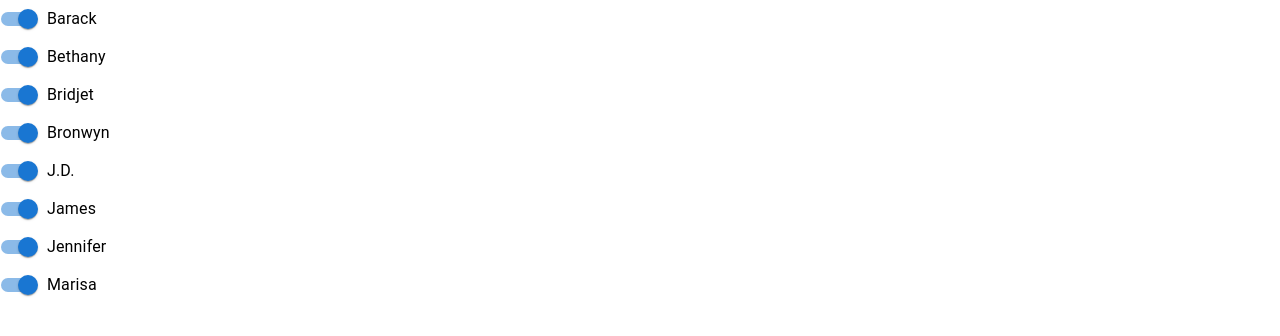
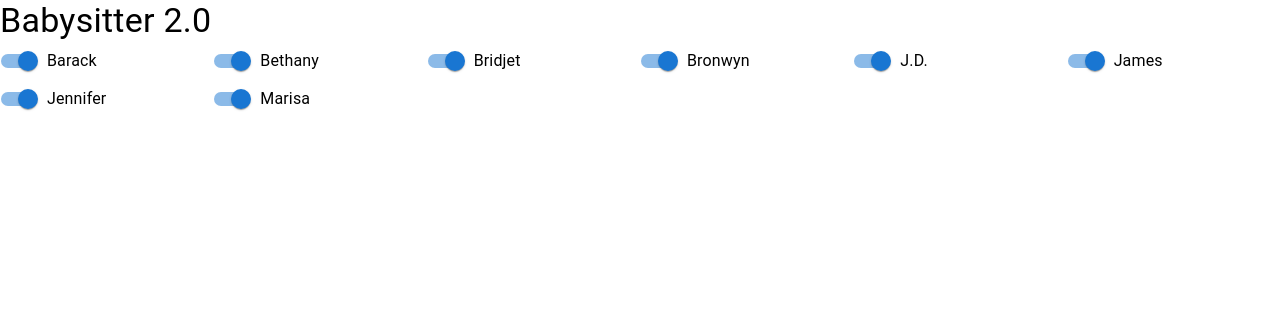
Before and after one commit to thejdlowe/brand-new-babysitter, a React (Create React App) app: page / in a window 1280 px wide. Shown: the top 336 px of the page. Built offline with nearby package versions, Linux system fonts and the light colour scheme.

Commit message:
Moving stuff around plus some styling!

```diff
--- a/public/index.html
+++ b/public/index.html
@@ -24,7 +24,7 @@
       work correctly both with client-side routing and a non-root public URL.
       Learn how to configure a non-root public URL by running `npm run build`.
     -->
-    <title>React App</title>
+    <title>Babysitter 2.0</title>
   </head>
   <body>
     <noscript>You need to enable JavaScript to run this app.</noscript>
--- a/src/components/TopSection/TopSection.tsx
+++ b/src/components/TopSection/TopSection.tsx
@@ -1,10 +1,12 @@
 import React, { FC } from "react";
 
-import { PlayerList } from "../PlayerList";
+import { PlayerList } from "./components/PlayerList";
+import { TitleBar } from "./components/TitleBar";
 
 export const TopSection: FC = () => {
 	return (
 		<>
+			<TitleBar />
 			<PlayerList />
 		</>
 	);
--- a/src/components/PlayerList/PlayerList.tsx
+++ b/src/components/TopSection/components/PlayerList/PlayerList.tsx
@@ -1,27 +1,11 @@
 import React, { FC } from "react";
-import { FormGroup, FormControlLabel, Switch } from "@mui/material";
-import { useBabySitterContext } from "../BabySitterContext";
+import { Grid, FormControlLabel, Switch } from "@mui/material";
+import { useBabySitterContext } from "../../../BabySitterContext";
 
 export const PlayerList: FC = () => {
 	const { players, updatePlayer } = useBabySitterContext();
 	const playerNames = Object.keys(players);
 	const buildPlayer = (name: string, active: boolean) => {
-		/*
-		return (
-			<>
-				<label key={name}>
-					{name}{" "}
-					<input
-						type="checkbox"
-						checked={active}
-						onChange={() => {
-							updatePlayer(name);
-						}}
-					/>
-				</label>
-			</>
-		);
-        */
 		const switcher = (
 			<Switch
 				checked={active}
@@ -30,13 +14,13 @@ export const PlayerList: FC = () => {
 				}}
 			/>
 		);
-		return <FormControlLabel control={switcher} label={name} />;
+		return <Grid item xs={2}><FormControlLabel control={switcher} label={name} /></Grid>;
 	};
 	return (
-		<FormGroup>
+		<Grid container>
 			{playerNames.map((playerName) => {
 				return <>{buildPlayer(playerName, players[playerName])}</>;
 			})}
-		</FormGroup>
+		</Grid>
 	);
 };
--- /dev/null
+++ b/src/components/TopSection/components/TitleBar/TitleBar.tsx
@@ -0,0 +1,6 @@
+import React, { FC } from "react";
+import { Typography } from "@mui/material";
+
+export const TitleBar: FC = () => {
+    return (<Typography variant="h4">Babysitter 2.0</Typography>)
+}
--- /dev/null
+++ b/src/components/TopSection/components/TitleBar/index.ts
@@ -0,0 +1 @@
+export * from "./TitleBar";
--- a/src/components/index.ts
+++ b/src/components/index.ts
@@ -1,4 +1,4 @@
 export * from "./BabySitter";
 export * from "./BabySitterContext";
-export * from "./PlayerList";
+export * from "./TopSection/components/PlayerList";
 export * from "./TopSection";
```
Also changed, not shown: src/components/TopSection/components/PlayerList/index.ts (renamed from src/components/PlayerList/index.ts).
